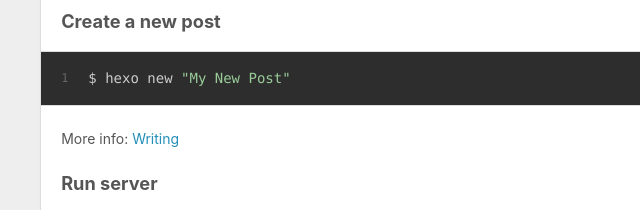
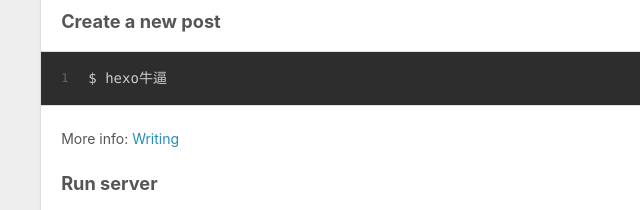
Before and after one commit to bbjsxl-btsb/bbjsxl-btsb.github.io, a plain HTML site: page 2024/08/07/hello-world/index.html in a window 1280 px wide. Shown: the part 556-766 px from the top of the page, 0-640 px from the left. Drawn offline with Linux system fonts and the light colour scheme.

Commit message:
Site updated: 2024-08-07 09:44:29

```diff
--- a/2024/08/07/hello-world/index.html
+++ b/2024/08/07/hello-world/index.html
@@ -14,7 +14,7 @@
 <meta property="og:description" content="Welcome to Hexo! This is your very first post. Check documentation for more info. If you get any problems when using Hexo, you can find the answer in troubleshooting or you can ask me on GitHub. Quick">
 <meta property="og:locale" content="en_US">
 <meta property="article:published_time" content="2024-08-07T01:21:57.923Z">
-<meta property="article:modified_time" content="2024-08-07T01:43:33.792Z">
+<meta property="article:modified_time" content="2024-08-07T01:44:20.214Z">
 <meta property="article:author" content="John Doe">
 <meta name="twitter:card" content="summary">
 
@@ -94,7 +94,7 @@
     <div class="e-content article-entry" itemprop="articleBody">
 
         <p>Welcome to <a target="_blank" rel="noopener" href="https://hexo.io/">Hexo</a>! This is your very first post. Check <a target="_blank" rel="noopener" href="https://hexo.io/docs/">documentation</a> for more info. If you get any problems when using Hexo, you can find the answer in <a target="_blank" rel="noopener" href="https://hexo.io/docs/troubleshooting.html">troubleshooting</a> or you can ask me on <a target="_blank" rel="noopener" href="https://github.com/hexojs/hexo/issues">GitHub</a>.</p>
-<h2 id="Quick-Start"><a href="#Quick-Start" class="headerlink" title="Quick Start"></a>Quick Start</h2><h3 id="Create-a-new-post"><a href="#Create-a-new-post" class="headerlink" title="Create a new post"></a>Create a new post</h3><figure class="highlight bash"><table><tr><td class="gutter"><pre><span class="line">1</span><br></pre></td><td class="code"><pre><span class="line">$ hexo new <span class="string">&quot;My New Post&quot;</span></span><br></pre></td></tr></table></figure>
+<h2 id="Quick-Start"><a href="#Quick-Start" class="headerlink" title="Quick Start"></a>Quick Start</h2><h3 id="Create-a-new-post"><a href="#Create-a-new-post" class="headerlink" title="Create a new post"></a>Create a new post</h3><figure class="highlight bash"><table><tr><td class="gutter"><pre><span class="line">1</span><br></pre></td><td class="code"><pre><span class="line">$ hexo牛逼</span><br></pre></td></tr></table></figure>
 
 <p>More info: <a target="_blank" rel="noopener" href="https://hexo.io/docs/writing.html">Writing</a></p>
 <h3 id="Run-server"><a href="#Run-server" class="headerlink" title="Run server"></a>Run server</h3><figure class="highlight bash"><table><tr><td class="gutter"><pre><span class="line">1</span><br></pre></td><td class="code"><pre><span class="line">$ hexo server</span><br></pre></td></tr></table></figure>
```
Also changed, not shown: index.html (+1 -1 lines).
